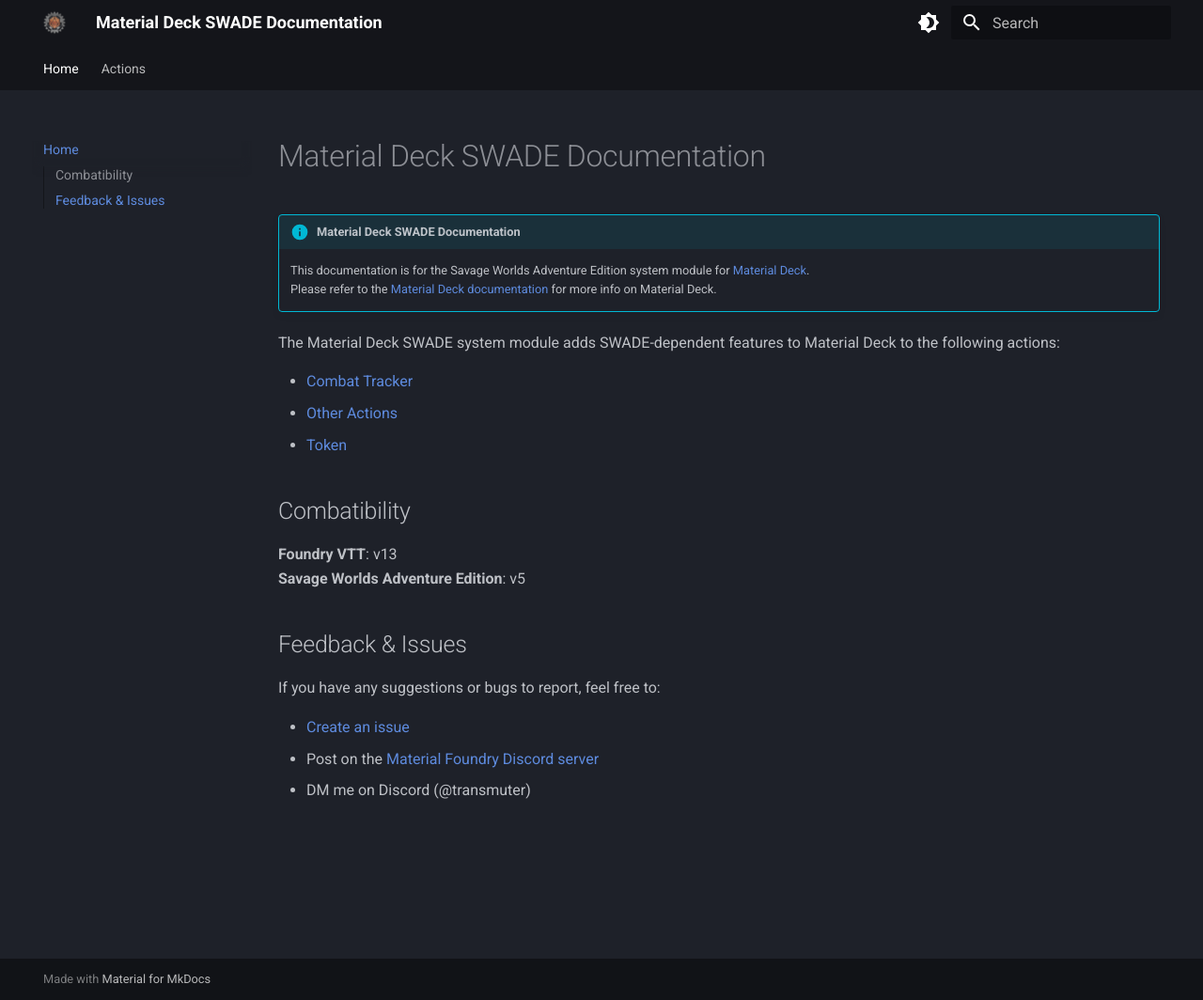
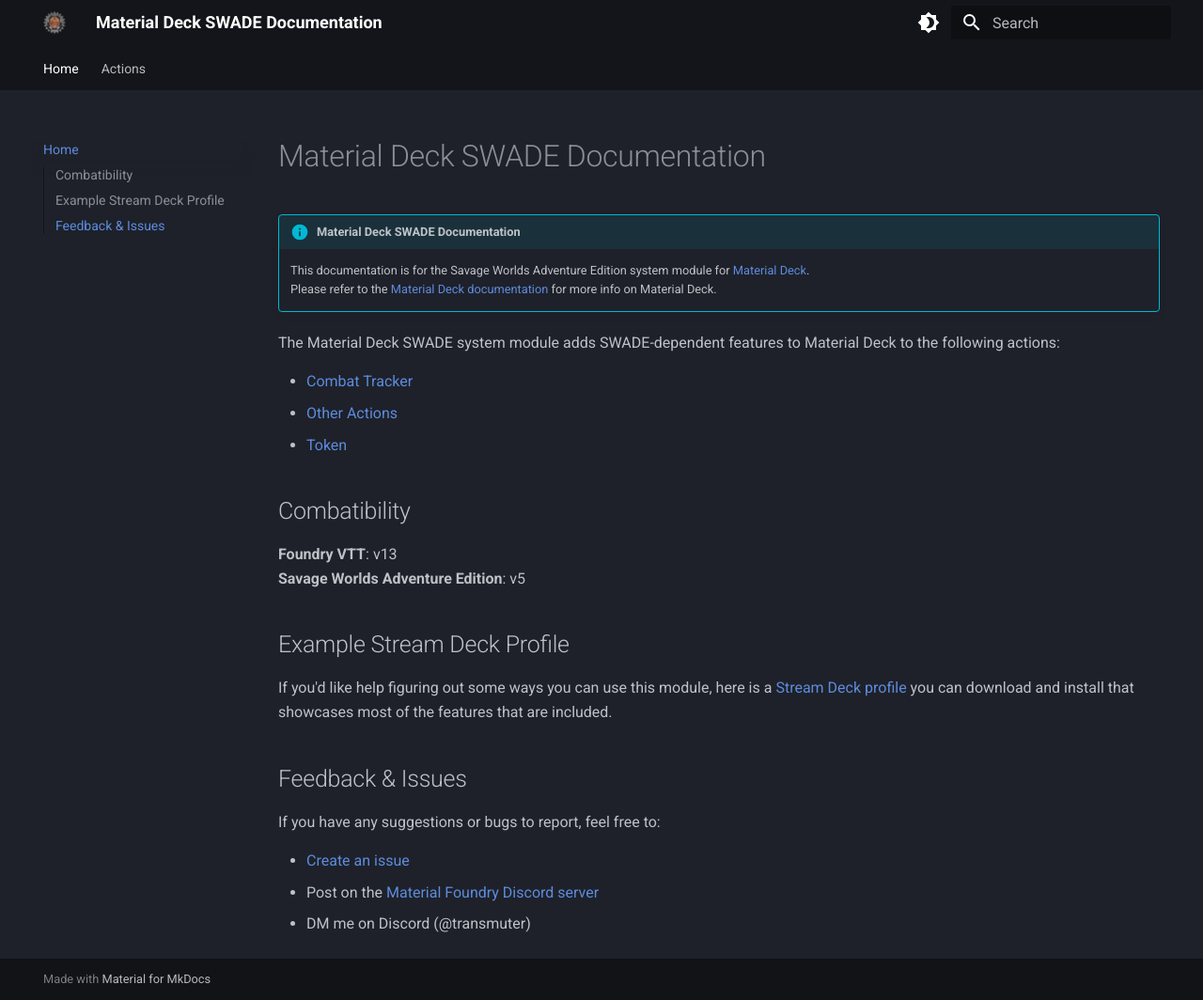
Before and after one commit to tarmonthir/MaterialDeck_SWADE, an MkDocs documentation site: the page built from docs/index.md, in a window 1280 px wide and 1064 px high. Shown: the whole window at 94% size. Built offline with MkDocs 1.6.1 and Material for MkDocs 9.7.7, drawn with Linux system fonts in a browser that asks for light colours.

Commit message:
Update index.md
Add link to Stream Deck profile

```diff
--- a/docs/index.md
+++ b/docs/index.md
@@ -10,11 +10,14 @@
 * [Other Actions](./actions/otherActions.md)
 * [Token](./actions/token.md)
 
-
 ## Combatibility
 
 <b>Foundry VTT</b>: v13<br>
 <b>Savage Worlds Adventure Edition</b>: v5
+
+## Example Stream Deck Profile
+
+If you'd like help figuring out some ways you can use this module, here is a [Stream Deck profile](https://github.com/tarmonthir/MaterialDeck_SWADE/blob/main/MaterialDeck-SWADE.streamDeckProfile) you can download and install that showcases most of the features that are included.
 
 ## Feedback & Issues
 If you have any suggestions or bugs to report, feel free to:
```
